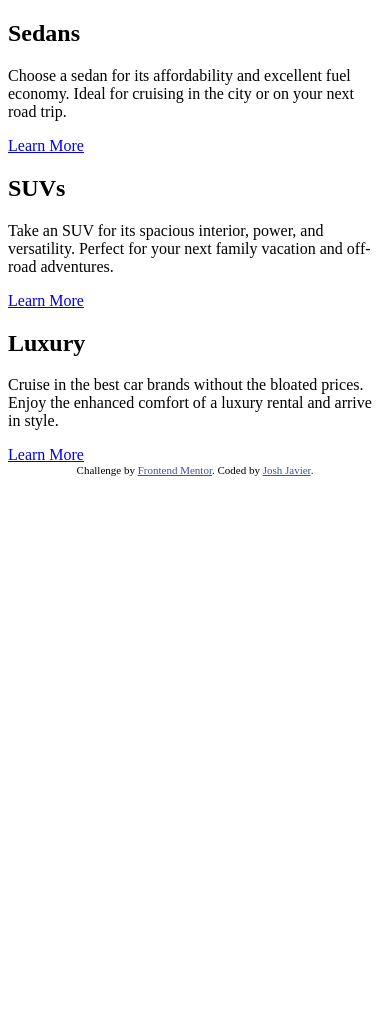
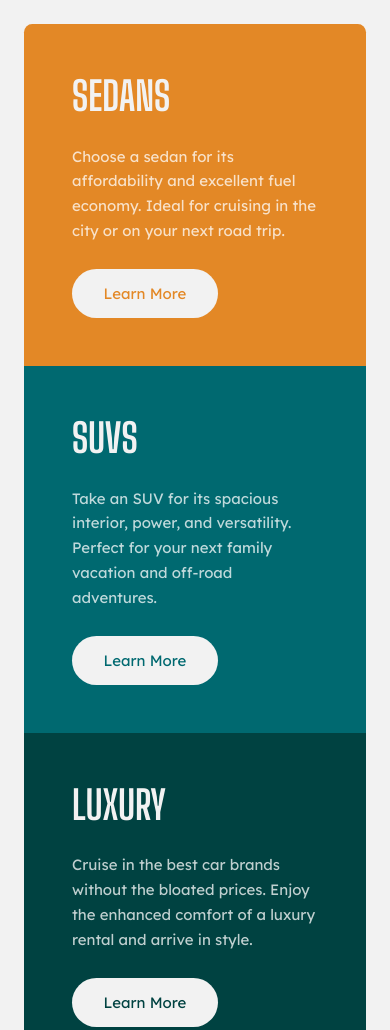
Before and after one commit to joshjavier/3-column-preview-card-component, a website: page index.html in a window 390 px wide. Shown: the top 1030 px of the page. Before the commit the page ends 844 px from the top, so only its background shows below. Drawn offline with nearby package versions, Linux system fonts and the light colour scheme; files that its build step writes are made by us from their sources.

Commit message:
Add initial styles that look good on mobile

```diff
--- a/index.html
+++ b/index.html
@@ -8,35 +8,42 @@
 
   <title>Frontend Mentor | 3-column preview card component</title>
 
-  <!-- Feel free to remove these styles or customise in your own stylesheet 👍 -->
-  <style>
-    .attribution { font-size: 11px; text-align: center; }
-    .attribution a { color: hsl(228, 45%, 44%); }
-  </style>
+  <link rel="stylesheet" href="css/style.css">
+
+  <!-- Google Fonts -->
+  <link rel="preconnect" href="https://fonts.googleapis.com">
+  <link rel="preconnect" href="https://fonts.gstatic.com" crossorigin>
+  <link href="https://fonts.googleapis.com/css2?family=Big+Shoulders+Display:wght@700&family=Lexend+Deca&display=swap" rel="stylesheet">
 </head>
 <body>
 
   <main>
     <section class="section-one">
+      <div class="flow">
         <h1>Sedans</h1>
         <p>Choose a sedan for its affordability and excellent fuel economy. Ideal for cruising in the city or on your next road trip.</p>
         <a href="#" class="btn">Learn More</a>
+      </div>
     </section>
     <section class="section-two">
+      <div class="flow">
         <h1>SUVs</h1>
         <p>Take an SUV for its spacious interior, power, and versatility. Perfect for your next family vacation and off-road adventures.</p>
         <a href="#" class="btn">Learn More</a>
+      </div>
     </section>
     <section class="section-three">
+      <div class="flow">
         <h1>Luxury</h1>
         <p>Cruise in the best car brands without the bloated prices. Enjoy the enhanced comfort of a luxury rental and arrive in style.</p>
         <a href="#" class="btn">Learn More</a>
+      </div>
     </section>
   </main>
 
   <footer class="attribution">
     Challenge by <a href="https://www.frontendmentor.io?ref=challenge" target="_blank">Frontend Mentor</a>.
-    Coded by <a href="#" target="_blank">Josh Javier</a>.
+    Coded by <a href="https://github.com/joshjavier/3-column-preview-card-component" target="_blank">Josh Javier</a>.
   </footer>
 </body>
 </html>
--- /dev/null
+++ b/sass/_base.scss
@@ -0,0 +1,34 @@
+*, *::before, *::after {
+  box-sizing: border-box;
+  font-family: inherit;
+  color: inherit;
+  margin: 0;
+  padding: 0;
+}
+
+html {
+  font-size: 15px;
+  font-family: 'Lexend Deca', sans-serif;
+  color: $dark-gray;
+
+  -webkit-text-size-adjust: 100%; /* Prevent weird font scaling in iPhone/iPad landscape mode */
+}
+
+body {
+  background-color: $very-light-gray;
+}
+
+:focus-visible {
+  outline: .4em solid orange;
+}
+
+h1 {
+  font-family: 'Big Shoulders Display', cursive;
+  text-transform: uppercase;
+  color: $very-light-gray;
+  font-size: 2.65rem;
+}
+
+p {
+  line-height: 1.65;
+}
--- /dev/null
+++ b/sass/_components.scss
@@ -0,0 +1,8 @@
+.btn {
+  display: inline-block;
+  padding: 1em 2.1em;
+  background-color: $very-light-gray;
+  color: var(--bg-color);
+  border-radius: 10em;
+  text-decoration: none;
+}
--- /dev/null
+++ b/sass/_layout.scss
@@ -0,0 +1,46 @@
+body {
+  padding: 1.6em;
+}
+
+
+
+// Card sections (or "columns" on wide viewports)
+
+section {
+  padding: 3.2em;
+  color: $transparent-white;
+  background-color: var(--bg-color);
+  max-width: 27em;
+  margin: 0 auto;
+}
+
+.flow > * + * {
+  margin-top: 1.7em;
+}
+
+.section-one {
+  --bg-color: #{$bright-orange};
+  border-radius: $rounded-border $rounded-border 0 0;
+}
+
+.section-two {
+  --bg-color: #{$dark-cyan};
+}
+
+.section-three {
+  --bg-color: #{$very-dark-cyan};
+  border-radius: 0 0 $rounded-border $rounded-border;
+}
+
+
+
+// Footer
+
+.attribution {
+  font-size: 11px;
+  text-align: center;
+
+  a {
+    color: hsl(228, 45%, 44%);
+  }
+}
--- /dev/null
+++ b/sass/_variables.scss
@@ -0,0 +1,12 @@
+// Primary colors
+$bright-orange: hsl(31, 77%, 52%);
+$dark-cyan: hsl(184, 100%, 22%);
+$very-dark-cyan: hsl(179, 100%, 13%);
+
+// Neutral colors
+$transparent-white: hsla(0, 0%, 100%, 0.75);
+$very-light-gray: hsl(0, 0%, 95%);
+$dark-gray: hsl(0, 0%, 10%);
+
+// Measurements
+$rounded-border: .55em;
--- /dev/null
+++ b/sass/main.scss
@@ -0,0 +1,4 @@
+@import 'variables';
+@import 'base';
+@import 'layout';
+@import 'components';
```
Lines whose indentation alone changed are shown as unchanged.
